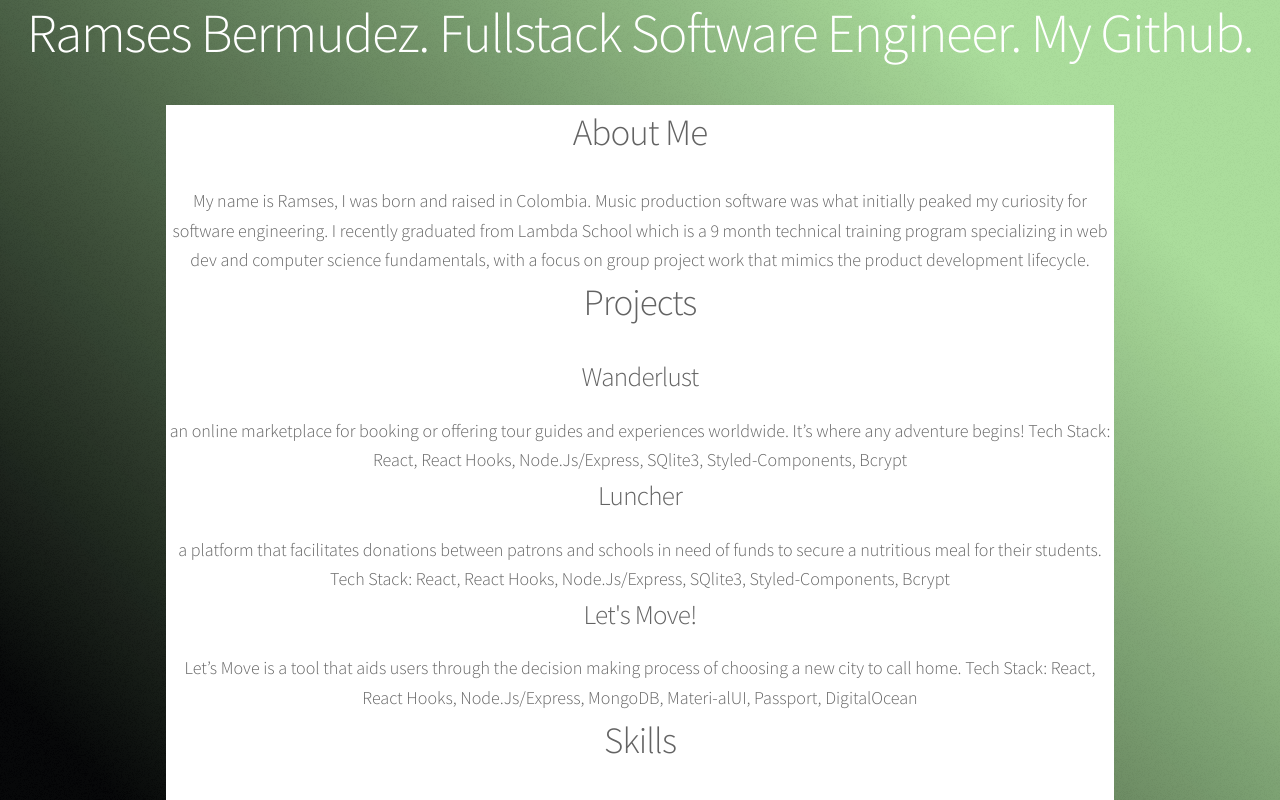
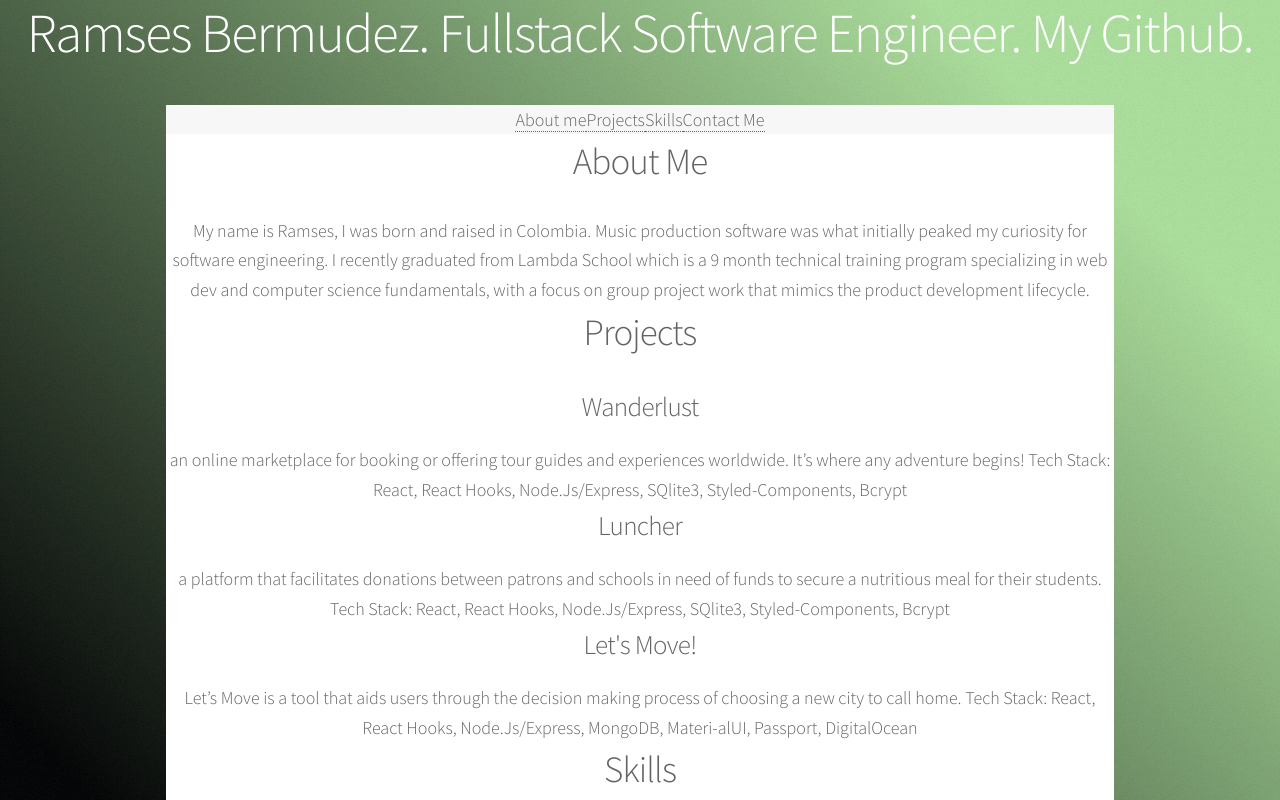
Before and after one commit to RamsesGB/react-portfolio, a React (Create React App) app in the folder ramses-portfolio/: page / in a window 1280 px wide. Shown: the top 800 px of the page. Built offline with nearby package versions, Linux system fonts and the light colour scheme.

Commit message:
added navbar

```diff
--- a/ramses-portfolio/src/App/App.css
+++ b/ramses-portfolio/src/App/App.css
@@ -23,3 +23,14 @@
   width: 74%;
   color: #636363;
 }
+
+.Nav-Bar {
+  background-color: #f7f7f7;
+  display: flex;
+  flex-direction: row;
+  justify-content: center;
+}
+
+nav a {
+  font-size: 1.8rem;
+}
--- a/ramses-portfolio/src/Components/contentContainer.js
+++ b/ramses-portfolio/src/Components/contentContainer.js
@@ -3,10 +3,12 @@ import AboutMe from "./aboutMe"
 import Projects from "./projects"
 import Skills from "./skills"
 import ContactMe from "./contactMe"
+import NavBar from "./navBar";
 
 function contentContainer(){
   return(
     <div className="Content-container">
+      <NavBar/>
       <AboutMe/>
       <Projects/>
       <Skills/>
--- a/ramses-portfolio/src/Components/navBar.js
+++ b/ramses-portfolio/src/Components/navBar.js
@@ -0,0 +1,17 @@
+import React from "react";
+import "../App/App.css"
+
+function NavBar() {
+  return (
+    <nav id="nav">
+    <ul className="Nav-Bar">
+      <li><a href="#intro">About me</a></li>
+      <li><a href="#first">Projects</a></li>
+      <li><a href="#second">Skills</a></li>
+      <li><a href="#cta">Contact Me</a></li>
+    </ul>
+    </nav>
+  );
+}
+
+export default NavBar;
```
